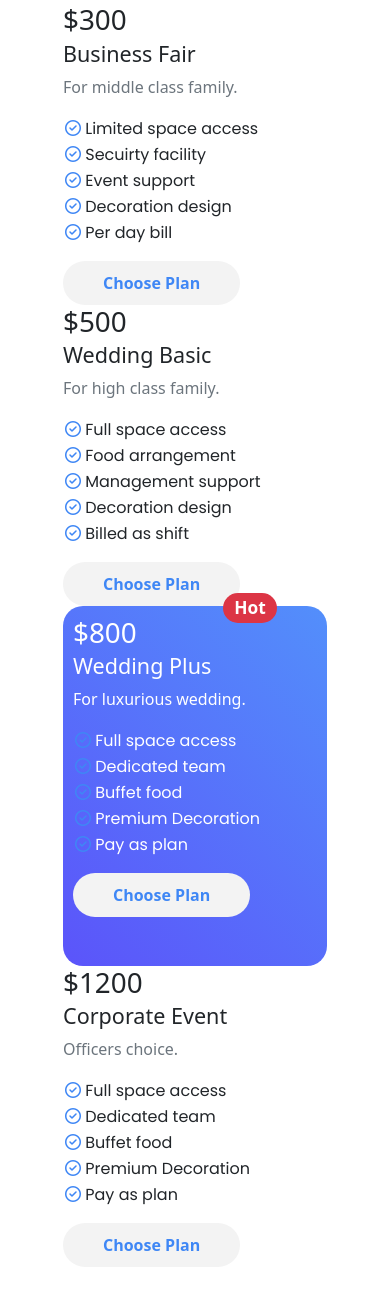
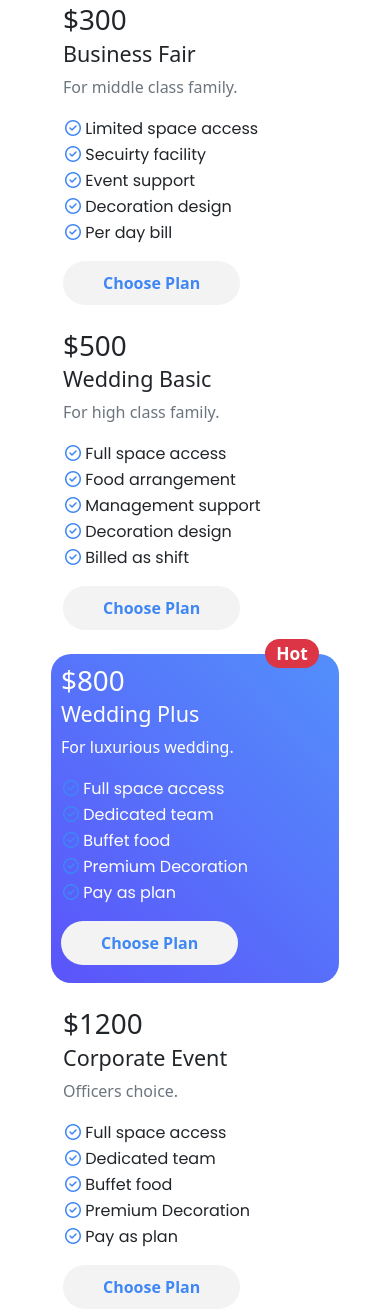
Before and after one commit to Ruman-Islam/convention-center, a plain HTML site: page index.html in a window 390 px wide. Shown: the part 682-1994 px from the top of the page. Drawn offline with nearby package versions, Linux system fonts and the light colour scheme; a web font is replaced by a local one.

Commit message:
some content updated

```diff
--- a/assets/css/style.css
+++ b/assets/css/style.css
@@ -65,7 +65,8 @@ img {
   transform: translateY(-45px);
   background-image: linear-gradient(45deg, #5b54fa, #538ffb);
   border-radius: 20px;
-  padding: 0 20px;
+  padding: 20px 20px;
+  position: relative;
 }
 
 .fa-check-circle {
@@ -74,8 +75,10 @@ img {
 }
 
 #highlight .hot__badge {
+  position: absolute;
+  top: -15px;
+  right: 20px;
   border-radius: 50px;
-  transform: translate(150px, -340px);
 }
 
 /* Photo album */
@@ -164,7 +167,4 @@ footer img {
     transform: translateY(0px);
     padding: 10px;
   }
-  #highlight .hot__badge {
-    transform: translate(150px, -325px);
-  }
 }
--- a/index.html
+++ b/index.html
@@ -128,8 +128,7 @@
         <section class="packages container mt-5">
             <h1 class="text-center mb-5">Our Packages</h1>
             <div class="row d-flex justify-content-evenly">
-                <div class="col-sm-12 col-md-6 col-lg-4" style="width: 18rem;">
-                    <div>
+                <div class="col-sm-12 col-md-6 col-lg-4 mb-4" style="width: 18rem;">
                     <h1 class=" card-title">$300</h1>
                     <h4 class="card-subtitle mb-2">Business Fair</h4>
                     <p class="card-text text-muted">For middle class family.</p>
@@ -147,9 +146,7 @@
                     </ul>
                     <button class="primary-button">Choose Plan</button>
                 </div>
-                </div>
-                <div class="col-sm-12 col-md-6 col-lg-4" style="width: 18rem;">
-                    <div>
+                <div class="col-sm-12 col-md-6 col-lg-4 mb-4" style="width: 18rem;">
                     <h1 class=" card-title">$500</h1>
                     <h4 class="card-subtitle mb-2">Wedding Basic</h4>
                     <p class="card-text text-muted">For high class family.</p>
@@ -167,9 +164,7 @@
                     </ul>
                     <button class="primary-button">Choose Plan</button>
                 </div>
-                </div>
-                <div class="col-sm-12 col-md-6 col-lg-4" style="width: 18rem;">
-                    <div id="highlight" class="text-white">
+                <div id="highlight" class="col-sm-12 col-md-6 col-lg-4 mb-4 text-white" style="width: 18rem;">
                     <h1 class=" card-title">$800</h1>
                     <h4 class="card-subtitle mb-2">Wedding Plus</h4>
                     <p class="card-text">For luxurious wedding.</p>
@@ -188,10 +183,7 @@
                     <button class="primary-button">Choose Plan</button>
                     <h3><span class="badge bg-danger hot__badge">Hot</span></h3>
                 </div>
-
-                </div>
-                <div class="col-sm-12 col-md-6 col-lg-4" style="width: 18rem;">
-                    <div>
+                <div class="col-sm-12 col-md-6 col-lg-4 mb-4" style="width: 18rem;">
                     <h1 class=" card-title">$1200</h1>
                     <h4 class="card-subtitle mb-2">Corporate Event</h4>
                     <p class="card-text text-muted">Officers choice.</p>
@@ -208,7 +200,6 @@
                         </li>
                     </ul>
                     <button class="primary-button">Choose Plan</button>
-                    </div>
                 </div>
             </div>
         </section>
```
Lines whose indentation alone changed are shown as unchanged.
